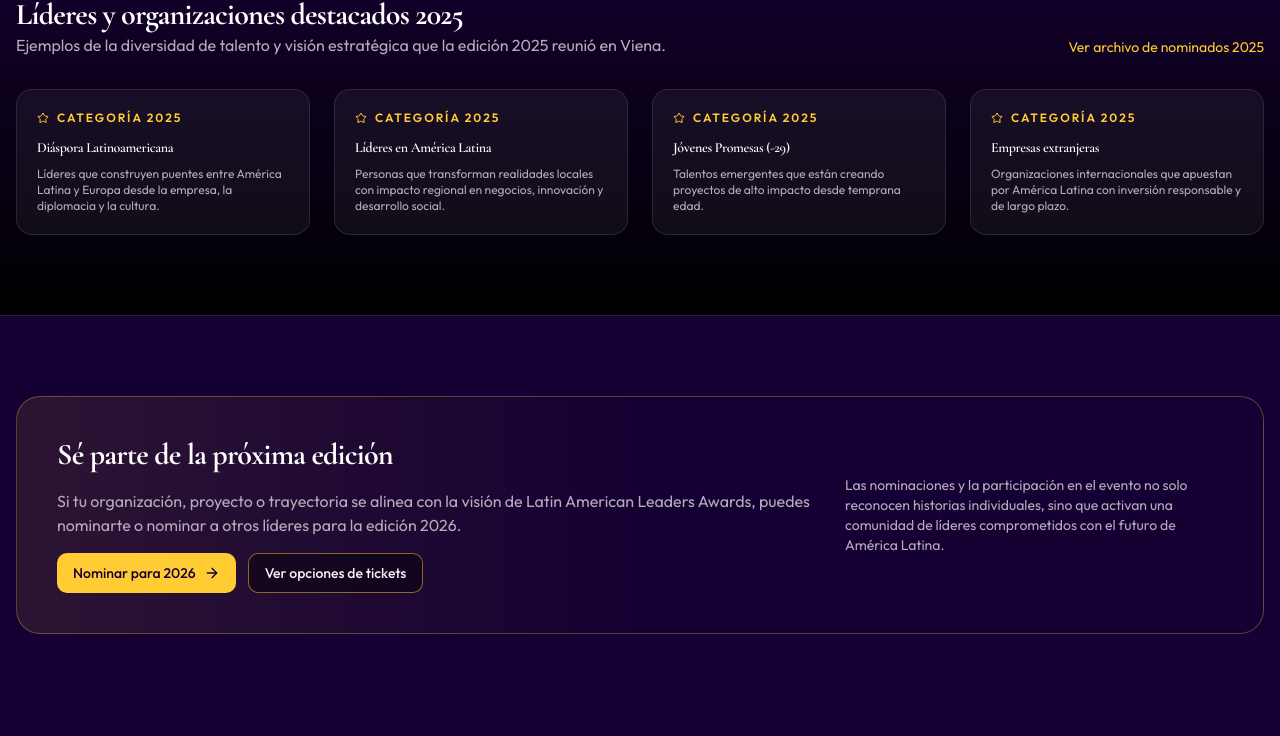
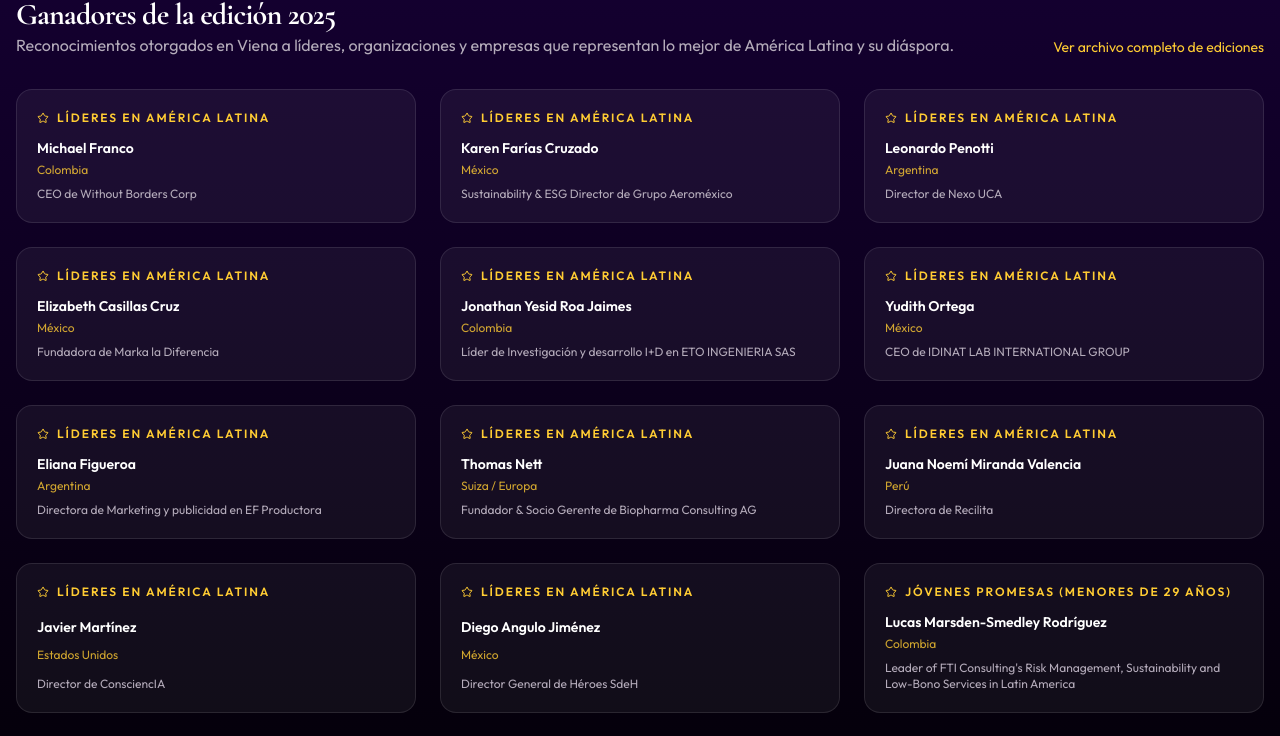
Before and after one commit to robertoarrucha-ux/heart-awards, a Next.js app: page /edicion-2025 in a window 1280 px wide. Shown: the part 1195-1931 px from the top of the page. Built offline with nearby package versions, Linux system fonts and the light colour scheme.

Commit message:
Update page.tsx

```diff
--- a/src/app/edicion-2025/page.tsx
+++ b/src/app/edicion-2025/page.tsx
@@ -19,6 +19,107 @@ export const metadata: Metadata = {
     images: [getAssetUrl('Latin-American-Leaders-Awards-Viena 2.webp')],
   },
 };
+
+// Ganadores estáticos 2025
+const winners2025 = [
+  // LÍDERES EN AMÉRICA LATINA
+  {
+    category: 'Líderes en América Latina',
+    name: 'Michael Franco',
+    role: 'CEO de Without Borders Corp',
+    country: 'Colombia',
+  },
+  {
+    category: 'Líderes en América Latina',
+    name: 'Karen Farías Cruzado',
+    role: 'Sustainability & ESG Director de Grupo Aeroméxico',
+    country: 'México',
+  },
+  {
+    category: 'Líderes en América Latina',
+    name: 'Leonardo Penotti',
+    role: 'Director de Nexo UCA',
+    country: 'Argentina',
+  },
+  {
+    category: 'Líderes en América Latina',
+    name: 'Elizabeth Casillas Cruz',
+    role: 'Fundadora de Marka la Diferencia',
+    country: 'México',
+  },
+  {
+    category: 'Líderes en América Latina',
+    name: 'Jonathan Yesid Roa Jaimes',
+    role: 'Líder de Investigación y desarrollo I+D en ETO INGENIERIA SAS',
+    country: 'Colombia',
+  },
+  {
+    category: 'Líderes en América Latina',
+    name: 'Yudith Ortega',
+    role: 'CEO de IDINAT LAB INTERNATIONAL GROUP',
+    country: 'México',
+  },
+  {
+    category: 'Líderes en América Latina',
+    name: 'Eliana Figueroa',
+    role: 'Directora de Marketing y publicidad en EF Productora',
+    country: 'Argentina',
+  },
+  {
+    category: 'Líderes en América Latina',
+    name: 'Thomas Nett',
+    role: 'Fundador & Socio Gerente de Biopharma Consulting AG',
+    country: 'Suiza / Europa',
+  },
+  {
+    category: 'Líderes en América Latina',
+    name: 'Juana Noemí Miranda Valencia',
+    role: 'Directora de Recilita',
+    country: 'Perú',
+  },
+  {
+    category: 'Líderes en América Latina',
+    name: 'Javier Martínez',
+    role: 'Director de ConsciencIA',
+    country: 'Estados Unidos',
+  },
+  {
+    category: 'Líderes en América Latina',
+    name: 'Diego Angulo Jiménez',
+    role: 'Director General de Héroes SdeH',
+    country: 'México',
+  },
+  // JÓVENES PROMESAS
+  {
+    category: 'Jóvenes Promesas (menores de 29 años)',
+    name: 'Lucas Marsden-Smedley Rodríguez',
+    role:
+      "Leader of FTI Consulting's Risk Management, Sustainability and Low-Bono Services in Latin America",
+    country: 'Colombia',
+  },
+  // MENCIONES ESPECIALES
+  {
+    category: 'Mención especial',
+    name: 'Alberto Mercado',
+    role:
+      'Presidente del Sindicato Independiente del Poder Legislativo del Estado de Jalisco',
+    country: 'México',
+  },
+  {
+    category: 'Mención especial',
+    name: 'Diana Carolina Kecan Cervantes',
+    role:
+      'Ministro Consejero de la Embajada y Misión Permanente de Colombia en Viena / Austria',
+    country: 'Colombia',
+  },
+  {
+    category: 'Mención especial',
+    name: 'Sebastian Palacio Echeverri',
+    role:
+      'Global Finance Business Partner – Sales, Product and Innovation en AGRANA FRUIT',
+    country: 'Colombia',
+  },
+];
 
 export default function Edition2025Page() {
   return (
@@ -157,57 +258,41 @@ export default function Edition2025Page() {
           </div>
         </section>
 
-        {/* Ganadores destacados (placeholders) */}
+        {/* Ganadores 2025 */}
         <section className="border-b border-white/10 bg-gradient-to-b from-background to-black">
           <div className="container mx-auto px-4 py-14 md:py-20">
             <div className="mb-8 flex flex-col gap-4 md:flex-row md:items-end md:justify-between">
               <div>
                 <h2 className="text-2xl font-bold tracking-tight text-white md:text-3xl">
-                  Líderes y organizaciones destacados 2025
+                  Ganadores de la edición 2025
                 </h2>
                 <p className="text-sm text-muted-foreground md:text-base">
-                  Ejemplos de la diversidad de talento y visión estratégica que la edición 2025
-                  reunió en Viena.
+                  Reconocimientos otorgados en Viena a líderes, organizaciones y empresas que
+                  representan lo mejor de América Latina y su diáspora.
                 </p>
               </div>
-              <Link href="/nominados/2025" className="text-sm text-primary hover:underline">
-                Ver archivo de nominados 2025
+              <Link href="/archive" className="text-sm text-primary hover:underline">
+                Ver archivo completo de ediciones
               </Link>
             </div>
 
-            <div className="grid gap-6 md:grid-cols-2 lg:grid-cols-4">
-              {[
-                {
-                  label: 'Diáspora Latinoamericana',
-                  description:
-                    'Líderes que construyen puentes entre América Latina y Europa desde la empresa, la diplomacia y la cultura.',
-                },
-                {
-                  label: 'Líderes en América Latina',
-                  description:
-                    'Personas que transforman realidades locales con impacto regional en negocios, innovación y desarrollo social.',
-                },
-                {
-                  label: 'Jóvenes Promesas (-29)',
-                  description:
-                    'Talentos emergentes que están creando proyectos de alto impacto desde temprana edad.',
-                },
-                {
-                  label: 'Empresas extranjeras',
-                  description:
-                    'Organizaciones internacionales que apuestan por América Latina con inversión responsable y de largo plazo.',
-                },
-              ].map((item) => (
+            <div className="grid gap-6 md:grid-cols-2 lg:grid-cols-3">
+              {winners2025.map((winner) => (
                 <div
-                  key={item.label}
+                  key={`${winner.category}-${winner.name}`}
                   className="flex h-full flex-col justify-between rounded-2xl border border-white/10 bg-white/5 p-5"
                 >
                   <div className="mb-3 flex items-center gap-2 text-xs font-semibold uppercase tracking-[0.16em] text-primary">
                     <Star className="h-3 w-3" />
-                    Categoría 2025
+                    {winner.category}
                   </div>
-                  <h3 className="mb-2 text-sm font-semibold text-white">{item.label}</h3>
-                  <p className="text-xs text-muted-foreground">{item.description}</p>
+                  <div className="mb-1 text-sm font-semibold text-white">{winner.name}</div>
+                  {winner.country && (
+                    <div className="mb-2 text-xs text-primary/80">{winner.country}</div>
+                  )}
+                  {winner.role && (
+                    <p className="text-xs text-muted-foreground">{winner.role}</p>
+                  )}
                 </div>
               ))}
             </div>
```
Lines whose indentation alone changed are shown as unchanged.
